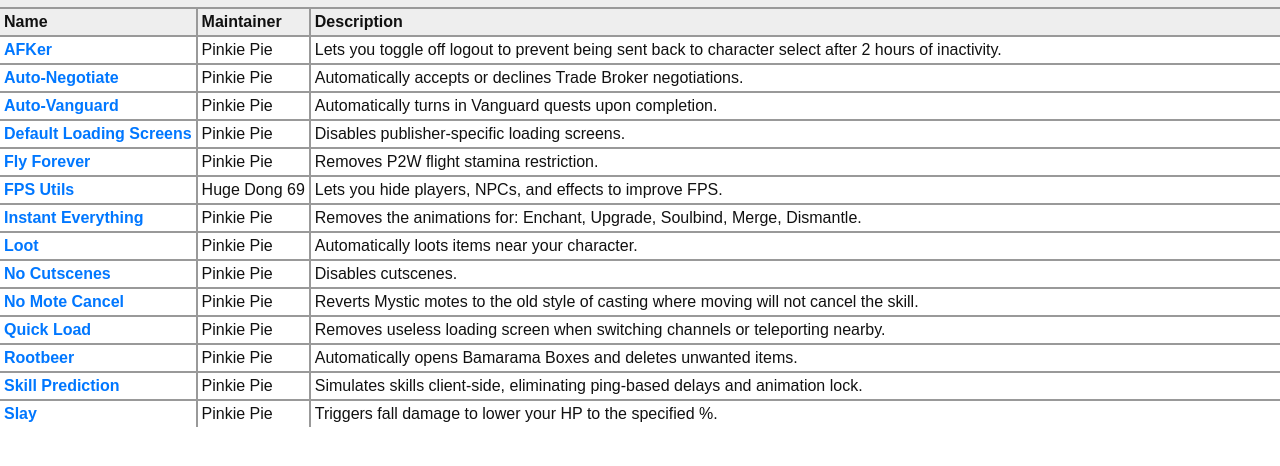
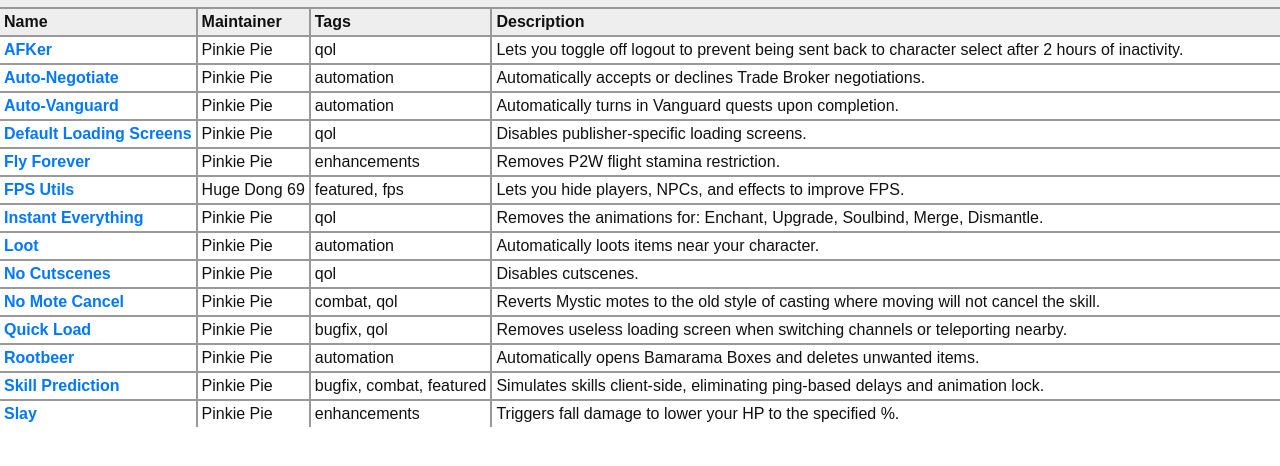
Before and after one commit to tera-core-collab/mods, a plain HTML site: page index.html in a window 1280 px wide. Shown: the part 34-500 px from the top of the page. Drawn offline with Linux system fonts and the light colour scheme.

Commit message:
Add tags

```diff
--- a/index.html
+++ b/index.html
@@ -19,11 +19,13 @@
 				<tr>
 					<th class="sort-button" @click="sortBy('name')">Name</th>
 					<th class="sort-button" @click="sortBy('maintainer')">Maintainer</th>
+					<th>Tags</th>
 					<th>Description</th>
 				</tr>
 				<tr class="mod" v-for="mod in mods">
 					<td><a :href="mod.url">{{mod.name}}</a></td>
 					<td>{{mod.maintainer}}</td>
+					<td>{{mod.tags.join(', ')}}</td>
 					<td>{{mod.description}}</td>
 				</tr>
 			</table>
--- a/mods.json
+++ b/mods.json
@@ -3,84 +3,98 @@
 		"url": "https://github.com/tera-mods/afker",
 		"maintainer": "Pinkie Pie",
 		"name": "AFKer",
-		"description": "Lets you toggle off logout to prevent being sent back to character select after 2 hours of inactivity."
+		"description": "Lets you toggle off logout to prevent being sent back to character select after 2 hours of inactivity.",
+		"tags": ["qol"]
 	},
 	{
 		"url": "https://github.com/tera-mods/auto-negotiate",
 		"maintainer": "Pinkie Pie",
 		"name": "Auto-Negotiate",
-		"description": "Automatically accepts or declines Trade Broker negotiations."
+		"description": "Automatically accepts or declines Trade Broker negotiations.",
+		"tags": ["automation"]
 	},
 	{
 		"url": "https://github.com/tera-mods/auto-vanguard",
 		"maintainer": "Pinkie Pie",
 		"name": "Auto-Vanguard",
-		"description": "Automatically turns in Vanguard quests upon completion."
+		"description": "Automatically turns in Vanguard quests upon completion.",
+		"tags": ["automation"]
 	},
 	{
 		"url": "https://github.com/tera-mods/default-load-screens",
 		"maintainer": "Pinkie Pie",
 		"name": "Default Loading Screens",
-		"description": "Disables publisher-specific loading screens."
+		"description": "Disables publisher-specific loading screens.",
+		"tags": ["qol"]
 	},
 	{
 		"url": "https://github.com/tera-mods/fly-forever",
 		"maintainer": "Pinkie Pie",
 		"name": "Fly Forever",
-		"description": "Removes P2W flight stamina restriction."
+		"description": "Removes P2W flight stamina restriction.",
+		"tags": ["enhancements"]
 	},
 	{
 		"url": "https://github.com/tera-mods/instant-everything",
 		"maintainer": "Pinkie Pie",
 		"name": "Instant Everything",
-		"description": "Removes the animations for: Enchant, Upgrade, Soulbind, Merge, Dismantle."
+		"description": "Removes the animations for: Enchant, Upgrade, Soulbind, Merge, Dismantle.",
+		"tags": ["qol"]
 	},
 	{
 		"url": "https://github.com/tera-mods/loot",
 		"maintainer": "Pinkie Pie",
 		"name": "Loot",
-		"description": "Automatically loots items near your character."
+		"description": "Automatically loots items near your character.",
+		"tags": ["automation"]
 	},
 	{
 		"url": "https://github.com/tera-mods/no-cutscenes",
 		"maintainer": "Pinkie Pie",
 		"name": "No Cutscenes",
-		"description": "Disables cutscenes."
+		"description": "Disables cutscenes.",
+		"tags": ["qol"]
 	},
 	{
 		"url": "https://github.com/tera-mods/no-mote-cancel",
 		"maintainer": "Pinkie Pie",
 		"name": "No Mote Cancel",
-		"description": "Reverts Mystic motes to the old style of casting where moving will not cancel the skill."
+		"description": "Reverts Mystic motes to the old style of casting where moving will not cancel the skill.",
+		"tags": ["combat", "qol"]
 	},
 	{
 		"url": "https://github.com/tera-mods/quick-load",
 		"maintainer": "Pinkie Pie",
 		"name": "Quick Load",
-		"description": "Removes useless loading screen when switching channels or teleporting nearby."
+		"description": "Removes useless loading screen when switching channels or teleporting nearby.",
+		"tags": ["bugfix", "qol"]
 	},
 	{
 		"url": "https://github.com/tera-mods/rootbeer",
 		"maintainer": "Pinkie Pie",
 		"name": "Rootbeer",
-		"description": "Automatically opens Bamarama Boxes and deletes unwanted items."
+		"description": "Automatically opens Bamarama Boxes and deletes unwanted items.",
+		"tags": ["automation"]
 	},
 	{
 		"url": "https://github.com/tera-mods/skill-prediction",
 		"maintainer": "Pinkie Pie",
 		"name": "Skill Prediction",
-		"description": "Simulates skills client-side, eliminating ping-based delays and animation lock."
+		"description": "Simulates skills client-side, eliminating ping-based delays and animation lock.",
+		"tags": ["bugfix", "combat", "featured"]
 	},
 	{
 		"url": "https://github.com/tera-mods/slay",
 		"maintainer": "Pinkie Pie",
 		"name": "Slay",
-		"description": "Triggers fall damage to lower your HP to the specified %."
+		"description": "Triggers fall damage to lower your HP to the specified %.",
+		"tags": ["enhancements"]
 	},
 	{
 		"url": "https://github.com/codeagon/fps-utils",
 		"maintainer": "Huge Dong 69",
 		"name": "FPS Utils",
-		"description": "Lets you hide players, NPCs, and effects to improve FPS."
+		"description": "Lets you hide players, NPCs, and effects to improve FPS.",
+		"tags": ["featured", "fps"]
 	}
 ]
```
